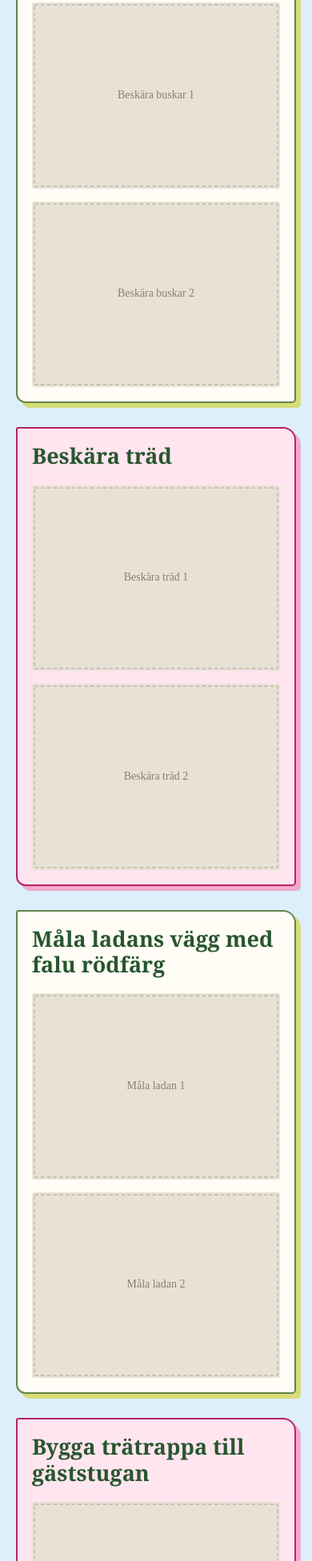
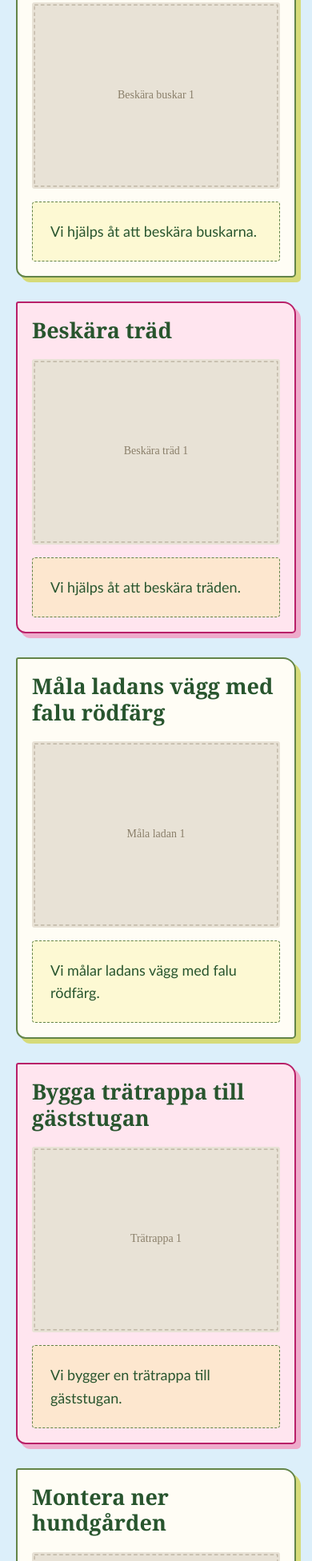
Before and after one commit to jeremistadler/13august, a website: page frontend/index.html in a window 390 px wide. Shown: the part 1785-3737 px from the top of the page at 80% size. Drawn offline with Linux system fonts and the light colour scheme.

Commit message:
Pair each work task image with a text description
Replace the second placeholder image in each of the five task cards with a short description. Keep the two-column desktop layout and stack the image and text on mobile.

```diff
--- a/frontend/index.html
+++ b/frontend/index.html
@@ -39,6 +39,8 @@
     .task:nth-of-type(even) { background: #ffe5ef; border-color: #b82068; box-shadow: 6px 6px 0 #eeabcb; }
     .task h3 { font-size: 27px; margin: 0 0 20px; }
     .task-images { display: grid; grid-template-columns: 1fr 1fr; gap: 16px; }
+    .task-description { padding: 22px; background: #f6ed7040; border: 1px dashed #638448; border-radius: 4px; font-size: 18px; }
+    .task-description p { margin: 0; }
     .task-images img { display: block; width: 100%; height: auto; border-radius: 3px; }
     @media (max-width: 600px) {
       main { padding: 8px 20px 56px; }
@@ -90,7 +92,7 @@
         <h3>Beskära buskar</h3>
         <div class="task-images">
           <img src="/images/beskara-buskar-1.svg" alt="Beskära buskar – bild 1">
-          <img src="/images/beskara-buskar-2.svg" alt="Beskära buskar – bild 2">
+          <div class="task-description"><p>Vi hjälps åt att beskära buskarna.</p></div>
         </div>
       </div>
 
@@ -98,7 +100,7 @@
         <h3>Beskära träd</h3>
         <div class="task-images">
           <img src="/images/beskara-trad-1.svg" alt="Beskära träd – bild 1">
-          <img src="/images/beskara-trad-2.svg" alt="Beskära träd – bild 2">
+          <div class="task-description"><p>Vi hjälps åt att beskära träden.</p></div>
         </div>
       </div>
 
@@ -106,7 +108,7 @@
         <h3>Måla ladans vägg med falu rödfärg</h3>
         <div class="task-images">
           <img src="/images/mala-ladan-1.svg" alt="Måla ladan – bild 1">
-          <img src="/images/mala-ladan-2.svg" alt="Måla ladan – bild 2">
+          <div class="task-description"><p>Vi målar ladans vägg med falu rödfärg.</p></div>
         </div>
       </div>
 
@@ -114,7 +116,7 @@
         <h3>Bygga trätrappa till gäststugan</h3>
         <div class="task-images">
           <img src="/images/tra-trappa-1.svg" alt="Trätrappa till gäststugan – bild 1">
-          <img src="/images/tra-trappa-2.svg" alt="Trätrappa till gäststugan – bild 2">
+          <div class="task-description"><p>Vi bygger en trätrappa till gäststugan.</p></div>
         </div>
       </div>
 
@@ -122,7 +124,7 @@
         <h3>Montera ner hundgården</h3>
         <div class="task-images">
           <img src="/images/hundgard-1.svg" alt="Montera ner hundgården – bild 1">
-          <img src="/images/hundgard-2.svg" alt="Montera ner hundgården – bild 2">
+          <div class="task-description"><p>Vi monterar ner hundgården.</p></div>
         </div>
       </div>
     </section>
```
